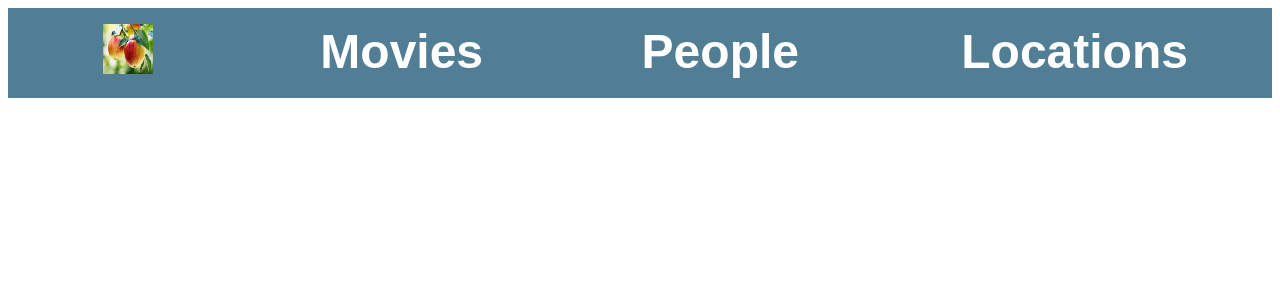
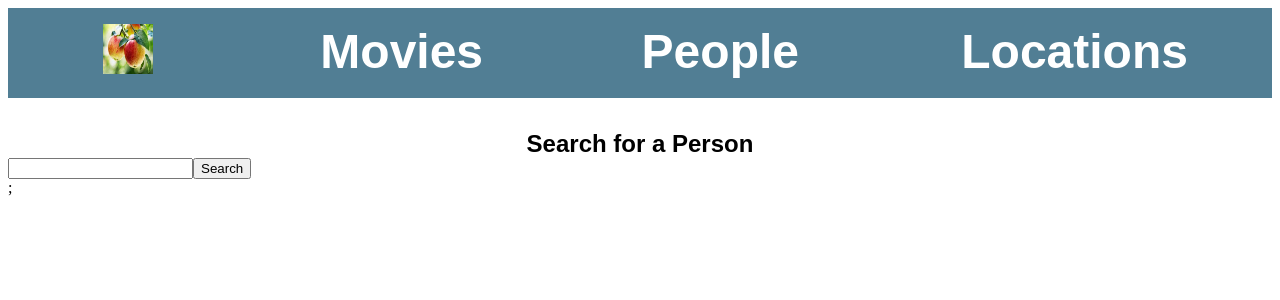
Before and after one commit to 9-3-pursuit/assessment-final-react, a React (Create React App) app: page /people in a window 1280 px wide. Shown: the top 300 px of the page. Built offline with nearby package versions, Linux system fonts and the light colour scheme.

Commit message:
people working

```diff
--- a/src/App.js
+++ b/src/App.js
@@ -3,6 +3,8 @@ import { BrowserRouter as Router, Route, Routes } from "react-router-dom";
 import Home from "./components/Home";
 import Movies from "./components/Movies";
 import Nav from "./components/Nav";
+import People from "./components/People";
+
 function App() {
   return (
     <div>
@@ -12,6 +14,7 @@ function App() {
     <Routes>
           <Route path="/" element={<Home/>} />
           <Route path="/movies" element={<Movies/>} />
+          <Route path="/people" element={<People/>} />
           </Routes>
     </div>
     </Router>
--- /dev/null
+++ b/src/components/People.js
@@ -0,0 +1,38 @@
+
+import {useState} from "react";
+
+
+export default function People (){
+    const [userSearch, setUserSearch] = useState("");
+    const [people, setPeople] = useState({});
+    const [error, setError] = useState(false);
+    function handleSubmit(e) {
+        e.preventDefault();
+        fetch(`https://resource-ghibli-api.onrender.com/people/?name=${userSearch}`).then(response => response.json()).then((response)=>{
+        setError(false)
+            setPeople(response.results[0]);
+            setUserSearch("")
+    })
+        .catch((error) => {
+            setError(true);
+        });
+    }
+    return (
+        <div>
+            <h2>Search for a Person</h2>
+            <form onSubmit={handleSubmit}>
+                <input type="text" value={userSearch} id="search" onChange={(e) => setUserSearch(e.target.value)}></input>
+                <button type="submit">Search</button>
+            </form>
+            {(!!Object.keys(people).length && !error) && (
+            <section>
+                 <h1>Name: {people.name}</h1>
+                 <p>Age: {people.age}</p>
+                 <p>Eye Color: {people.eyeColor}</p>
+                 <p>Hair Color: {people.hairColor}</p>
+            </section>
+            )};
+            {error && <h2>Not Found</h2>}
+        </div>
+    )
+}
```
